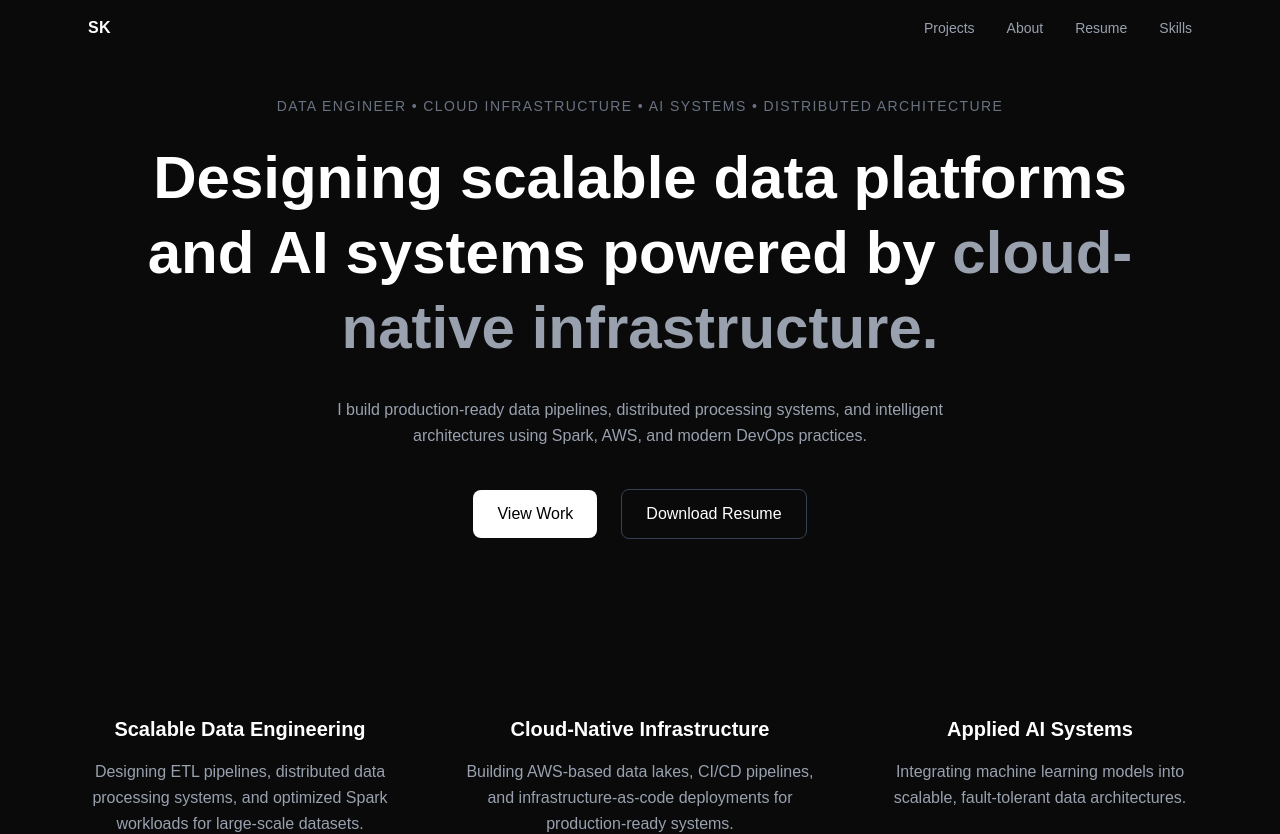
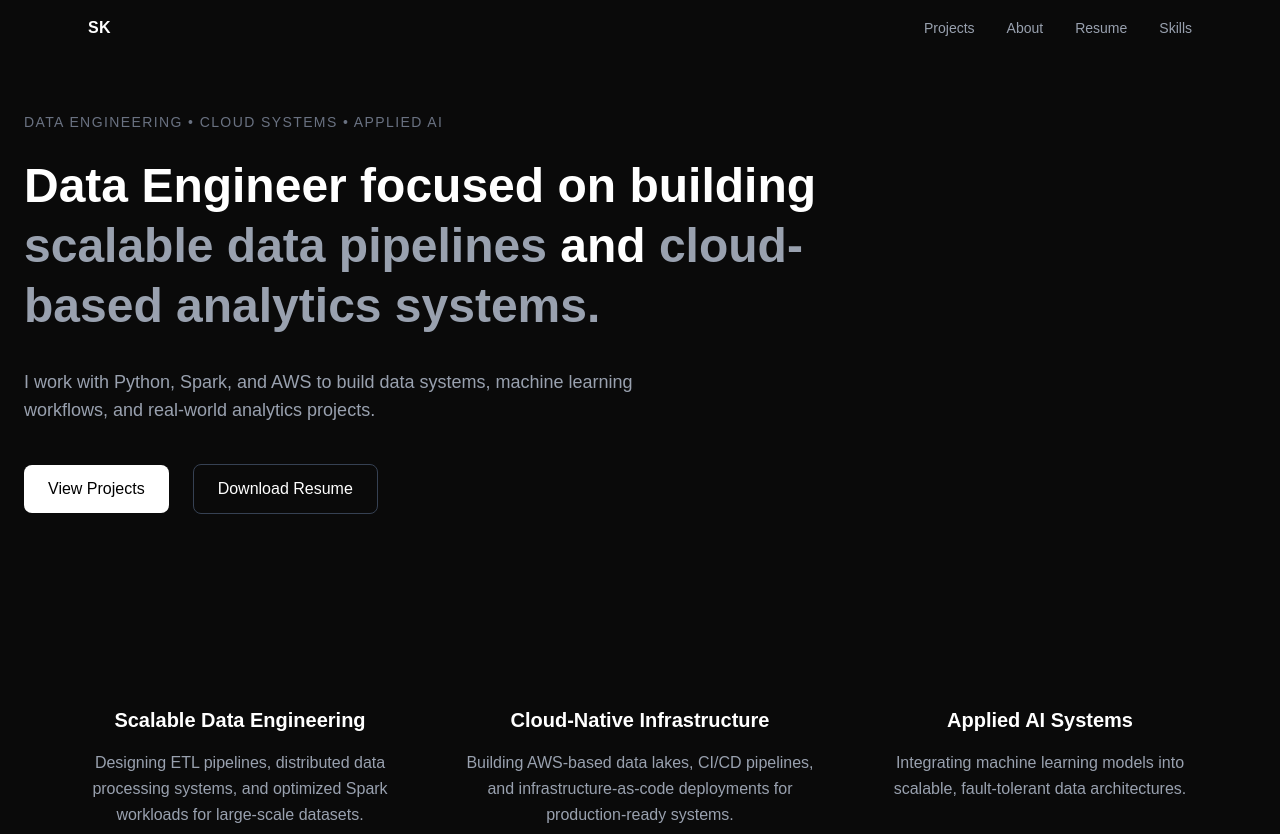
Before and after one commit to sarvadnyaKatode/portfolio, a Next.js app: page / in a window 1280 px wide. Shown: the top 834 px of the page. Built offline with nearby package versions, Linux system fonts and the light colour scheme.

Commit message:
updated hero

```diff
--- a/app/sections/Hero.tsx
+++ b/app/sections/Hero.tsx
@@ -5,29 +5,29 @@ import FadeIn from "../components/FadeIn";
 export default function Hero() {
   return (
     <FadeIn>
-      <section className="py-24 bg-neutral-950 text-white px-6">
-        <div className="max-w-5xl mx-auto text-center">
+      <section className="py-28 bg-neutral-950 text-white px-6">
 
-          <p className="text-xs md:text-sm text-gray-500 mb-6 tracking-widest uppercase">
-            Data Engineer • Cloud Infrastructure • AI Systems • Distributed Architecture
+        <p className="text-sm text-gray-500 mb-6 tracking-widest uppercase">
+          Data Engineering • Cloud Systems • Applied AI
         </p>
 
-          <h1 className="text-3xl md:text-5xl lg:text-6xl font-semibold leading-tight mb-8">
-            Designing scalable data platforms and AI systems powered by
-            <span className="text-gray-400"> cloud-native infrastructure.</span>
+        <h1 className="text-4xl md:text-5xl font-semibold leading-tight max-w-4xl mb-8">
+          Data Engineer focused on building
+          <span className="text-gray-400"> scalable data pipelines</span> and
+          <span className="text-gray-400"> cloud-based analytics systems.</span>
         </h1>
 
-          <p className="text-gray-400 max-w-2xl mx-auto mb-10 text-sm md:text-base leading-relaxed">
-            I build production-ready data pipelines, distributed processing systems,
-            and intelligent architectures using Spark, AWS, and modern DevOps practices.
+        <p className="text-gray-400 max-w-2xl mb-10 text-lg">
+          I work with Python, Spark, and AWS to build data systems,
+          machine learning workflows, and real-world analytics projects.
         </p>
 
-          <div className="flex flex-col sm:flex-row gap-4 sm:gap-6 justify-center items-center">
+        <div className="flex flex-col sm:flex-row gap-4 sm:gap-6 items-center">
           <a
             href="#projects"
             className="px-6 py-3 bg-white text-black rounded-lg font-medium hover:bg-gray-200 transition"
           >
-              View Work
+            View Projects
           </a>
 
           <a
@@ -40,7 +40,6 @@ export default function Hero() {
           </a>
         </div>
 
-        </div>
       </section>
     </FadeIn>
   );
```
Lines whose indentation alone changed are shown as unchanged.
